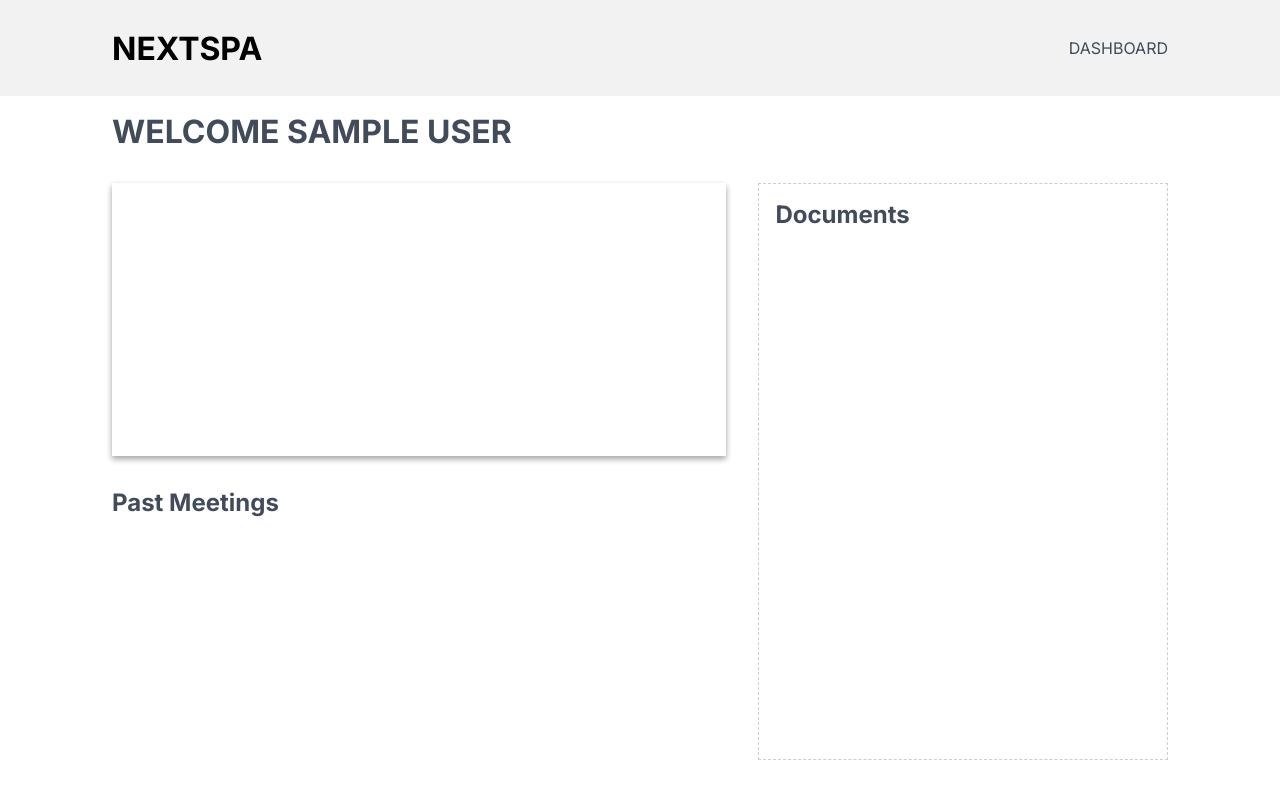
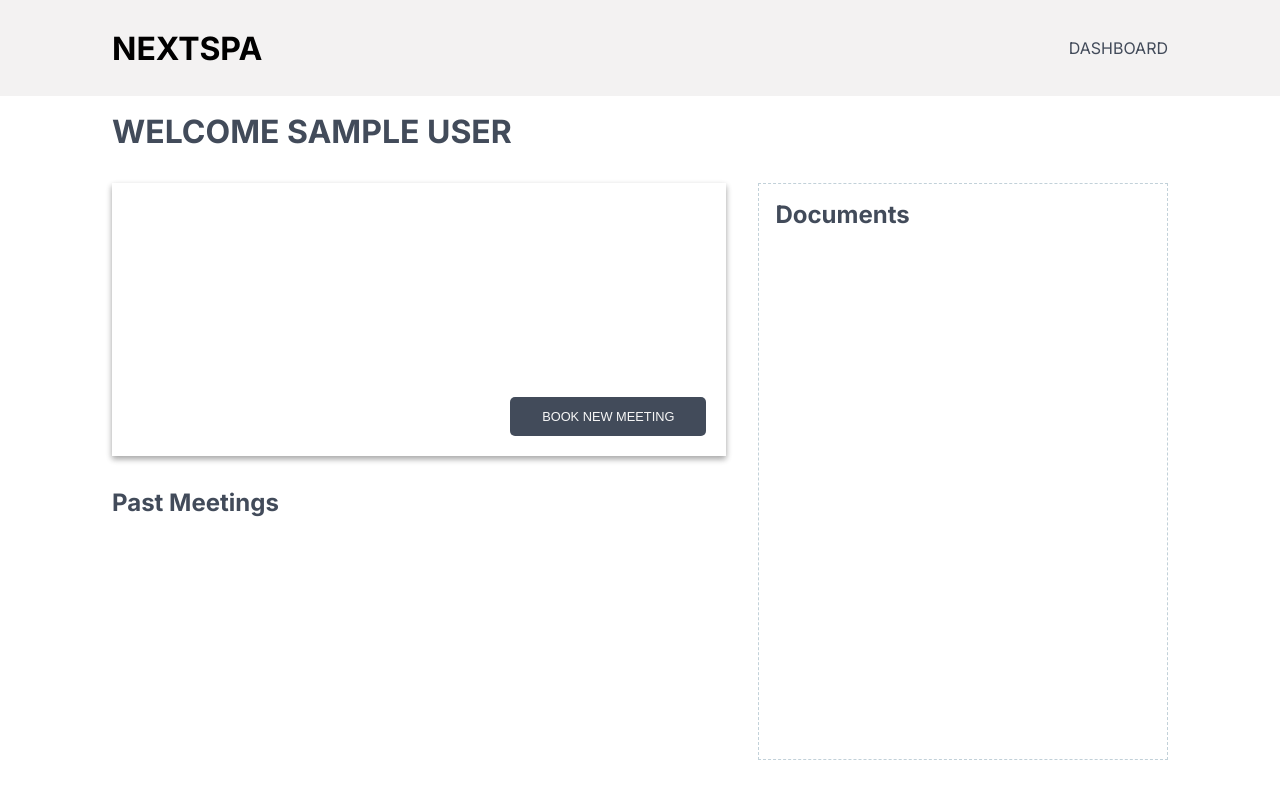
Before and after one commit to bholeneha/nextspa, a Next.js app: page /dashboard in a window 1280 px wide. Shown: the top 798 px of the page. Built offline with nearby package versions, Linux system fonts and the light colour scheme; no server answers; sample sign-in values are in the browser's storage.

Commit message:
add book meeting button and position it bottom right

```diff
--- a/app/dashboard/dashboard.scss
+++ b/app/dashboard/dashboard.scss
@@ -20,6 +20,13 @@
         grid-row-start: 2;
         grid-row-end: 3;
         box-shadow: rgba(0, 0, 0, 0.16) 0px 3px 6px, rgba(0, 0, 0, 0.23) 0px 3px 6px;
+        position: relative;
+
+        button {
+            position: absolute;
+            bottom: 15px;
+            right: 15px;
+        }
     }
 
     .documents-wrapper {
--- a/app/dashboard/page.tsx
+++ b/app/dashboard/page.tsx
@@ -2,6 +2,7 @@
 
 import React, { useEffect } from 'react';
 import HomeLayout from '../components/templates/home/home';
+import Button from '../components/atoms/button/button';
 import { useRouter, usePathname } from 'next/navigation';
 import { useSession } from 'next-auth/react';
 import './dashboard.scss';
@@ -20,7 +21,9 @@ const Dashboard: React.FC = () => {
     <HomeLayout>
       <div className='dashboard' >
         <h1>WELCOME {data?.user?.name?.toUpperCase()}</h1>
-        <div className='upcoming-meetings'></div>
+        <div className='upcoming-meetings'>
+          <Button children='BOOK NEW MEETING' />
+        </div>
         <div className='past-meetings'>
           <h2>Past Meetings</h2>
         </div>
```
